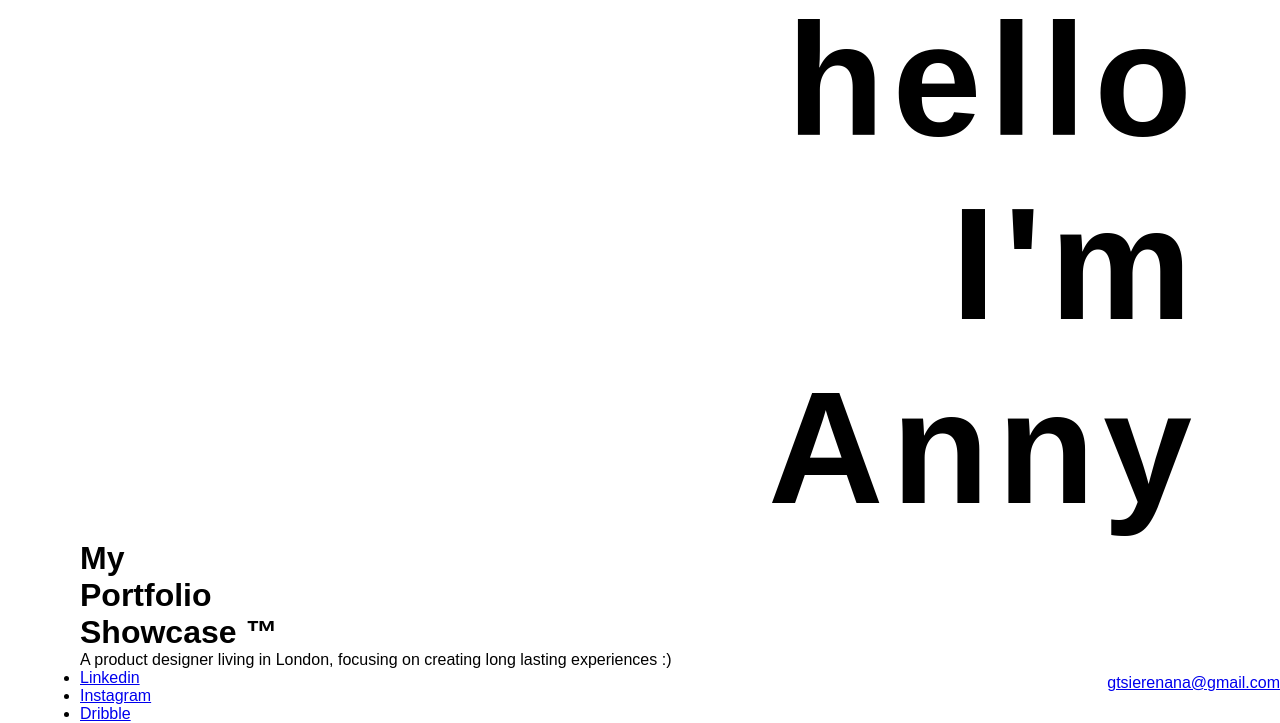
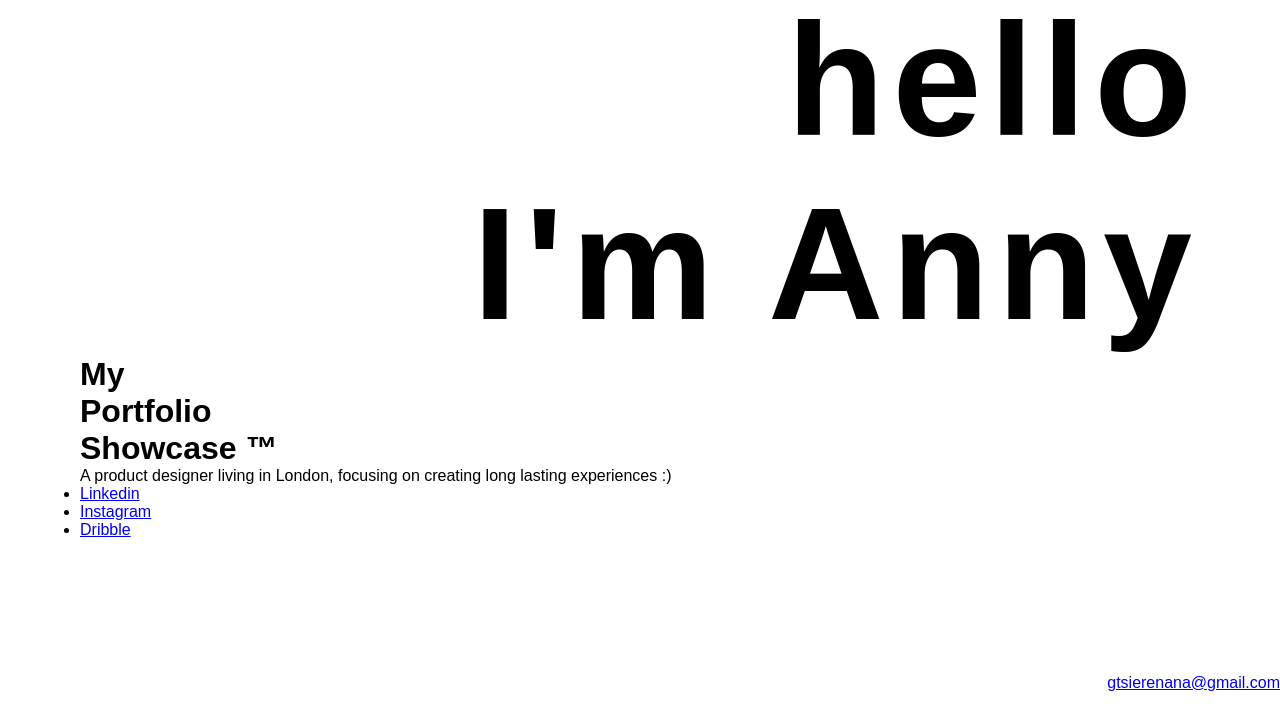
Before and after one commit to tbgracy/ufc-webdoflow-portfolio, a plain HTML site: page index.html in a window 1280 px wide. Shown: the part 92-815 px from the top of the page. Drawn offline with Linux system fonts and the light colour scheme.

Commit message:
fix heading width

```diff
--- a/style.scss
+++ b/style.scss
@@ -49,7 +49,7 @@ body {
                 font-size: 20vh;
                 letter-spacing: .5rem;
                 text-align: right;
-                width: min-content;
+                width: fit-content;
                 margin-left: auto;
 
                 &:first-of-type {
```
Also changed, not shown: style.css.
